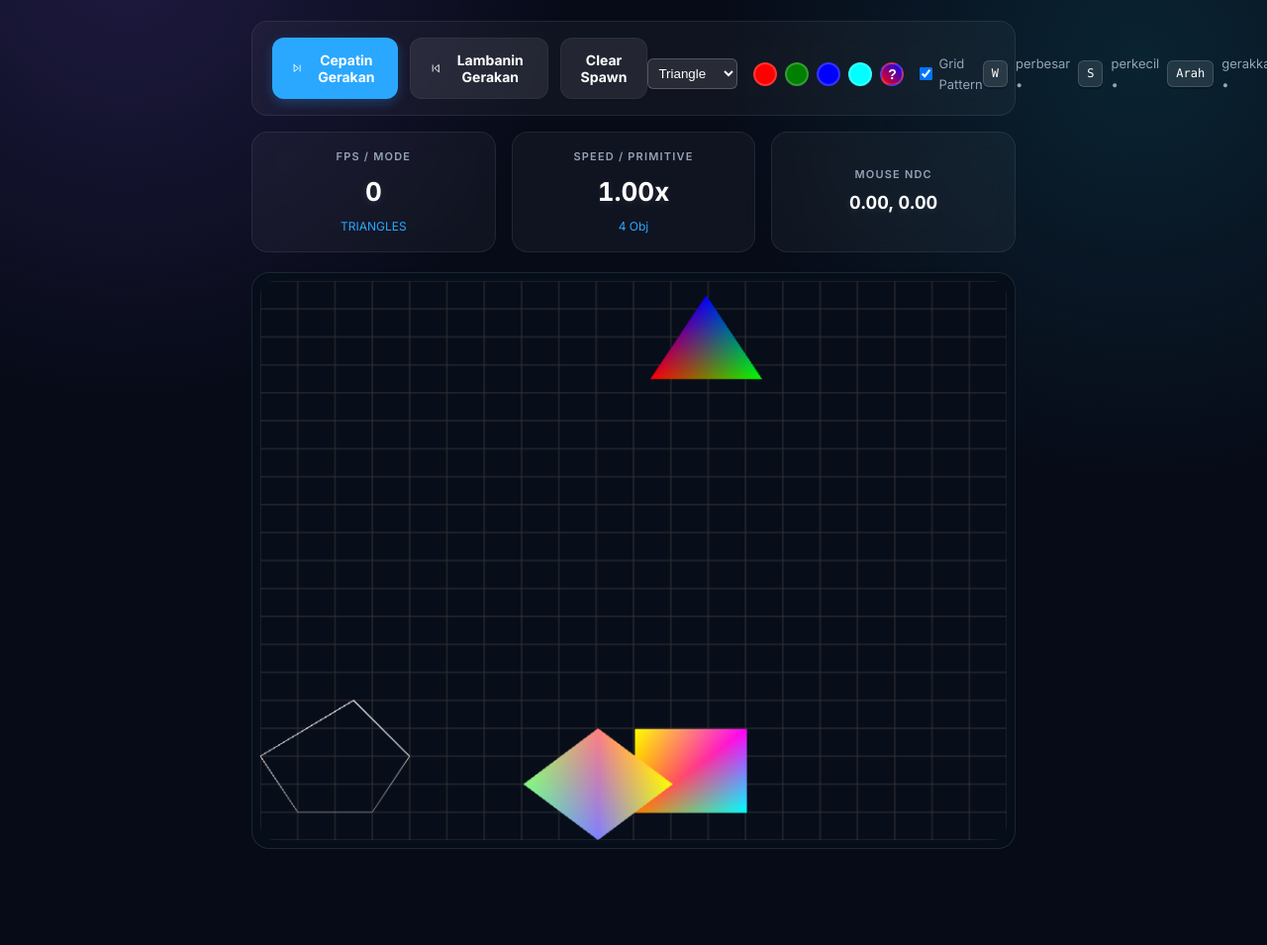
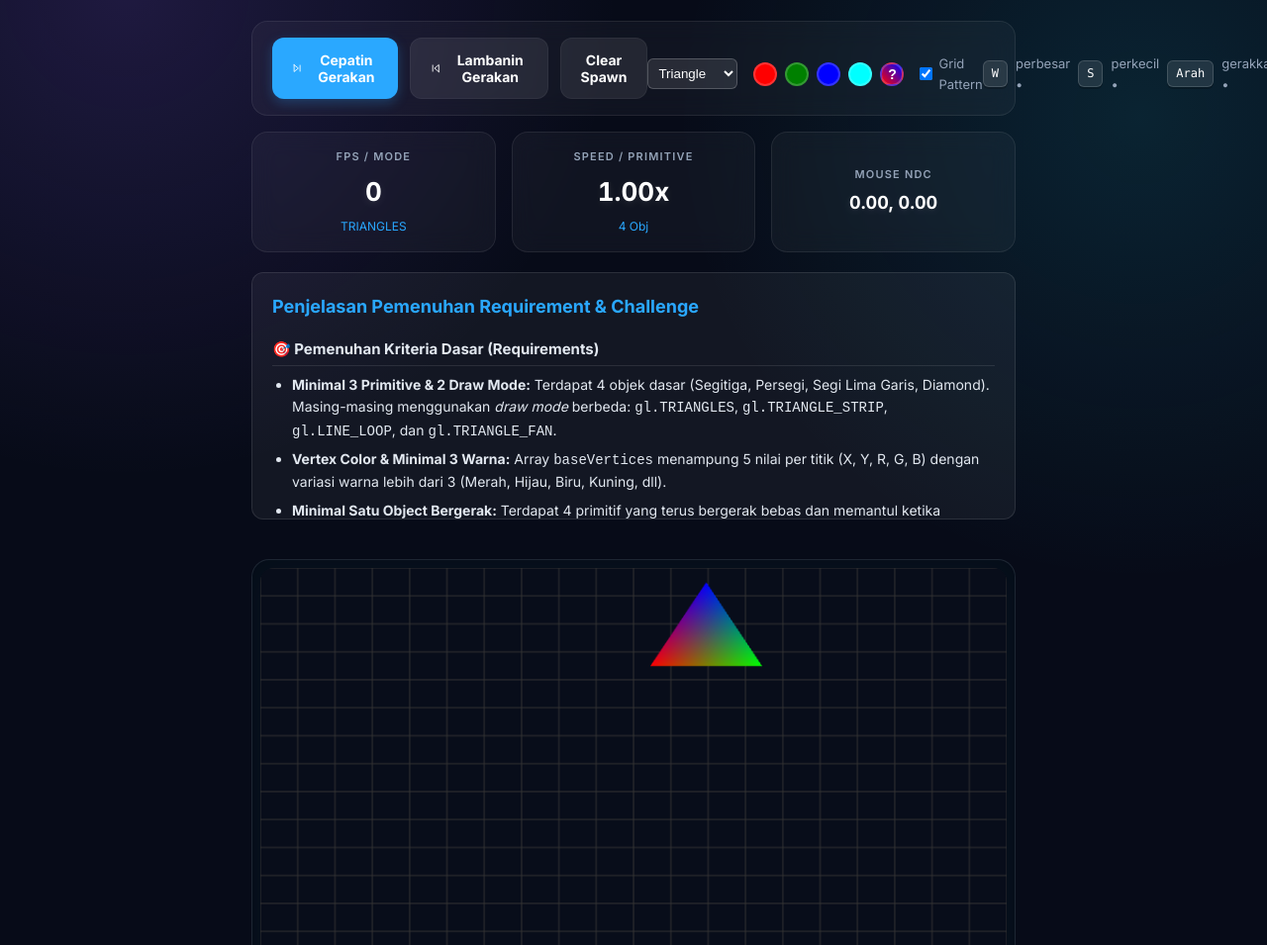
Before and after one commit to Maleka0809/web_praktikum_grafkom, a website built with Vite: page praktikum-webgl-02/index.html in a window 1280 px wide. Shown: the part 145-1100 px from the top of the page at 99% size. Before the commit the page ends 1027 px from the top, so only its background shows below. Built offline with nearby package versions, Linux system fonts and the light colour scheme.

Commit message:
docs: tambahkan penjelasan requirements dan challenges di index.html

```diff
--- a/praktikum-webgl-02/index.html
+++ b/praktikum-webgl-02/index.html
@@ -89,6 +89,29 @@
             </div>
         </div>
 
+        <div class="explanation-panel" style="background: rgba(255,255,255,0.05); padding: 20px; border-radius: 12px; margin-bottom: 20px; color: var(--text-color, #e2e8f0); font-size: 14px; line-height: 1.6; border: 1px solid rgba(255,255,255,0.1); overflow-y: auto; max-height: 250px;">
+            <h2 style="margin-top: 0; font-size: 18px; color: var(--accent-color, #4facfe);">Penjelasan Pemenuhan Requirement & Challenge</h2>
+
+            <h3 style="margin-top: 16px; font-size: 15px; border-bottom: 1px solid rgba(255,255,255,0.1); padding-bottom: 4px;">🎯 Pemenuhan Kriteria Dasar (Requirements)</h3>
+            <ul style="margin-top: 8px; padding-left: 20px; margin-bottom: 0;">
+                <li style="margin-bottom: 6px;"><strong>Minimal 3 Primitive & 2 Draw Mode:</strong> Terdapat 4 objek dasar (Segitiga, Persegi, Segi Lima Garis, Diamond). Masing-masing menggunakan <i>draw mode</i> berbeda: <code>gl.TRIANGLES</code>, <code>gl.TRIANGLE_STRIP</code>, <code>gl.LINE_LOOP</code>, dan <code>gl.TRIANGLE_FAN</code>.</li>
+                <li style="margin-bottom: 6px;"><strong>Vertex Color & Minimal 3 Warna:</strong> Array <code>baseVertices</code> menampung 5 nilai per titik (X, Y, R, G, B) dengan variasi warna lebih dari 3 (Merah, Hijau, Biru, Kuning, dll).</li>
+                <li style="margin-bottom: 6px;"><strong>Minimal Satu Object Bergerak:</strong> Terdapat 4 primitif yang terus bergerak bebas dan memantul ketika mengenai batas kanvas layar.</li>
+                <li style="margin-bottom: 6px;"><strong>Interaksi & Loop:</strong> Interaksi keyboard (W, S, P, R, C, Arah) dan Mouse (klik). Animasi berjalan mulus melalui <code>requestAnimationFrame</code>.</li>
+                <li><strong>Lainnya:</strong> Background biru-gelap terpisah, transformasi (translasi dan skala) dihitung menggunakan matematika vertex dasar di fungsi <code>updateBufferData()</code>, kode dirapihkan tanpa duplikasi fungsi berlebih.</li>
+            </ul>
+
+            <h3 style="margin-top: 16px; font-size: 15px; border-bottom: 1px solid rgba(255,255,255,0.1); padding-bottom: 4px;">🚀 Penjelasan Challenge (A - F)</h3>
+            <ul style="margin-top: 8px; padding-left: 20px; margin-bottom: 0;">
+                <li style="margin-bottom: 6px;"><strong>A. Primitive Selector:</strong> Terdapat Dropdown di panel kontrol untuk mengganti mode. Ketika diganti, <code>mainDrawMode</code> di script akan menyesuaikan dan diterapkan di <i>drawArrays</i>.</li>
+                <li style="margin-bottom: 6px;"><strong>B. Color Control:</strong> Tombol warna (termasuk tombol <code>?</code> untuk warna random). Ketika diklik, akan mengubah nilai RGB dari bentuk pertama di memori <code>baseVertices</code>.</li>
+                <li style="margin-bottom: 6px;"><strong>C. Spawn Primitive:</strong> Ketika layar diklik, posisi pixel mouse dikonversi menjadi kordinat NDC, lalu script menambahkan objek (3 vertex baru) tepat di posisi kursor klik.</li>
+                <li style="margin-bottom: 6px;"><strong>D. Multiple Moving Objects:</strong> Ke-4 objek bergerak dengan arah & kecepatan mandiri. Logika pantulan dikalkulasi pada fungsi <code>updateBouncing()</code> memantau batas X dan Y (-1.0 hingga 1.0).</li>
+                <li style="margin-bottom: 6px;"><strong>E. Procedural Pattern:</strong> Terdapat garis grid di background. Data titiknya di-generate otomatis dengan perulangan <code>for</code> loop di awal JavaScript.</li>
+                <li><strong>F. Simple HUD:</strong> Data indikator seperti angka FPS, jumlah objek (spawn), kecepatan, dan kordinat kursor NDC disuntikkan ke teks HTML murni secara real-time via <code>innerText</code> agar tidak membebani WebGL rendering.</li>
+            </ul>
+        </div>
+
         <div class="canvas-wrapper">
             <canvas id="glCanvas" width="800" height="600">
             </canvas>
```
